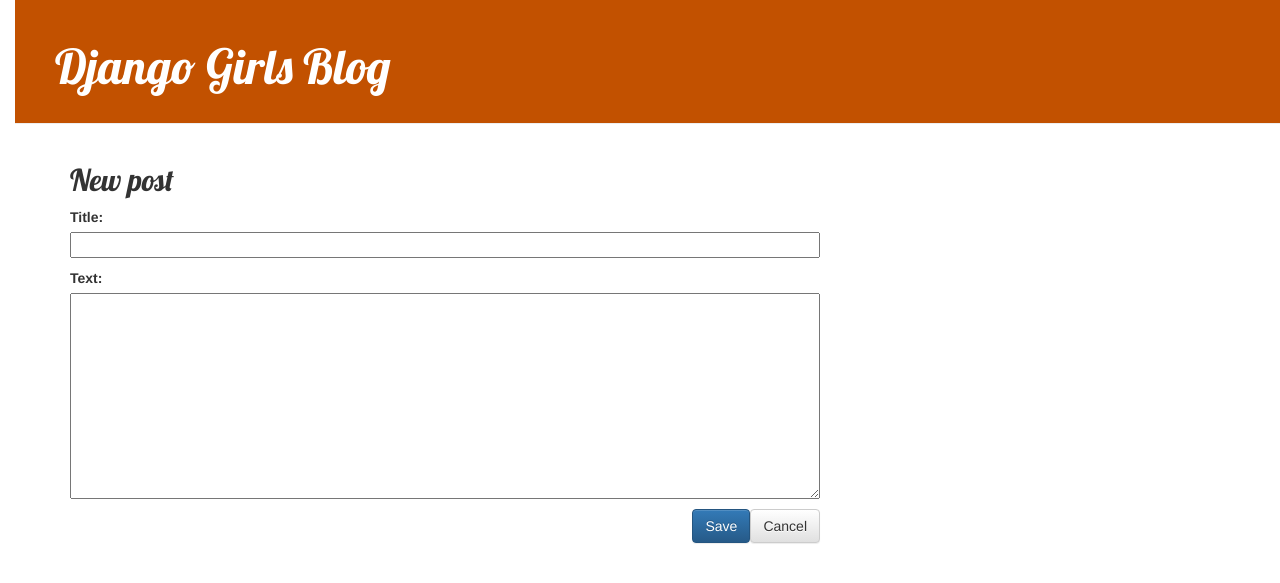
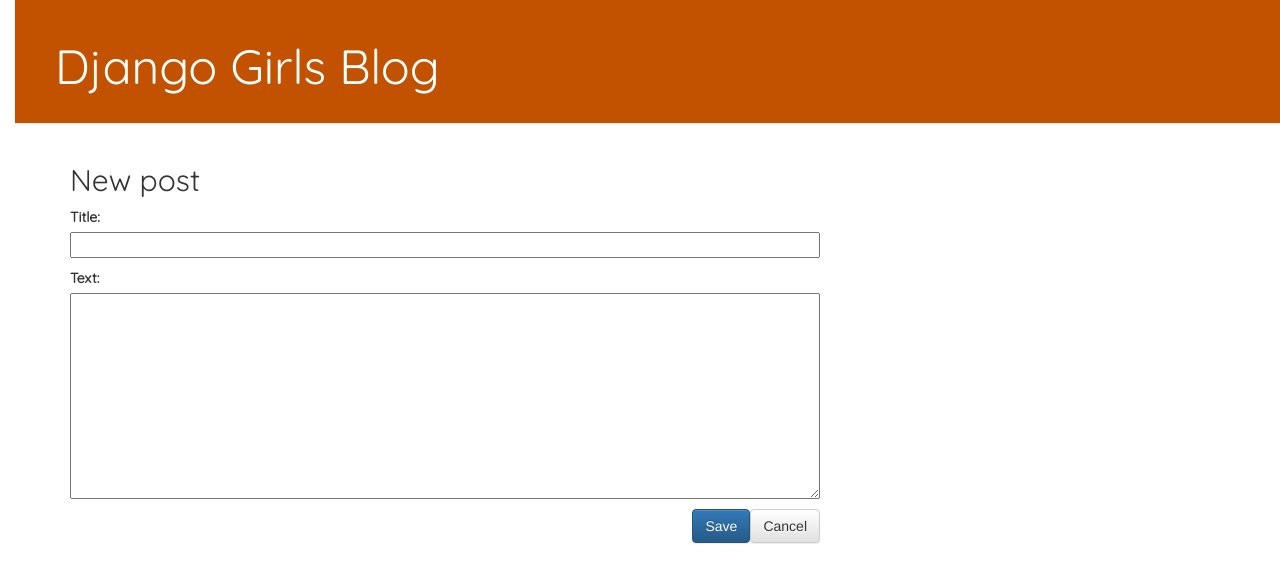
Before and after one commit to jennproos/my-first-blog, a Django app: page /post/new/ in a window 1280 px wide. Shown: the top 583 px of the page. Run offline with Django 3.2, Linux system fonts and the light colour scheme; some libraries are stand-ins or nearby versions.

Commit message:
Change font

```diff
--- a/blog/static/css/blog.css
+++ b/blog/static/css/blog.css
@@ -1,6 +1,6 @@
 h1 a, h2 a {
     color: #C25100;
-    font-family: 'Lobster';
+    font-family: 'Quicksand';
 }
 
 body {
@@ -23,8 +23,8 @@ body {
     margin-left: 40px;
 }
 
-h1, h2, h3, h4 {
-    font-family: 'Lobster', cursive;
+h1, h2, h3, h4, p {
+    font-family: 'Quicksand', serif;
 }
 
 .date {
--- a/blog/templates/blog/base.html
+++ b/blog/templates/blog/base.html
@@ -5,6 +5,7 @@
         <link rel="stylesheet" href="//maxcdn.bootstrapcdn.com/bootstrap/3.2.0/css/bootstrap.min.css">
         <link rel="stylesheet" href="//maxcdn.bootstrapcdn.com/bootstrap/3.2.0/css/bootstrap-theme.min.css">
         <link href="//fonts.googleapis.com/css?family=Lobster&subset=latin,latin-ext" rel="stylesheet" type="text/css">
+        <link rel="stylesheet" href="https://fonts.googleapis.com/css?family=Quicksand">
         <link rel="stylesheet" href="{% static 'css/blog.css' %}">
     </head>
     <body>
```
